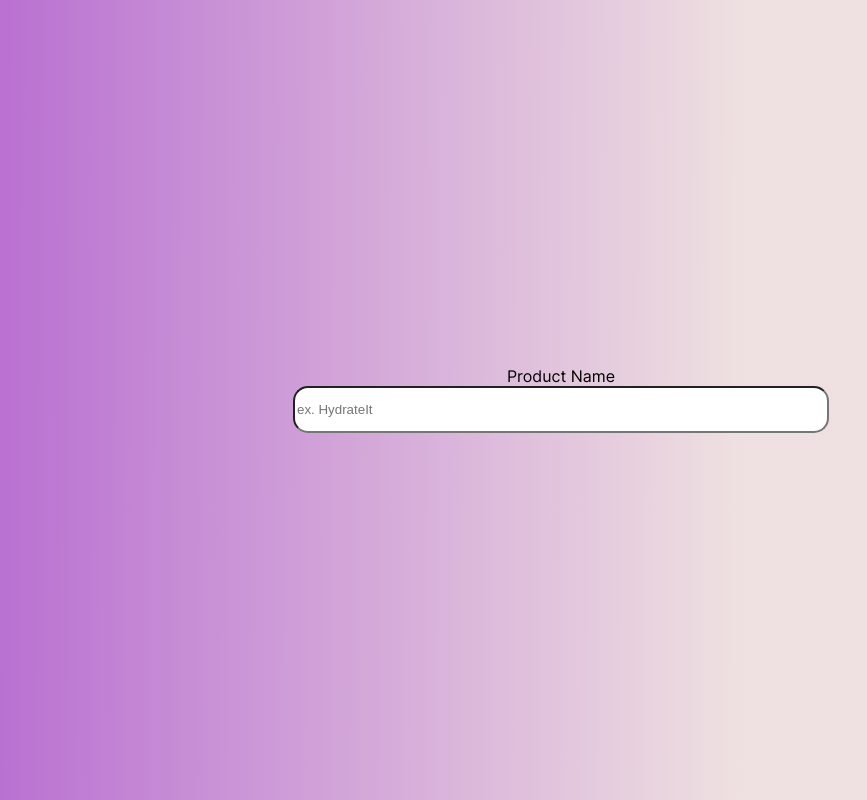
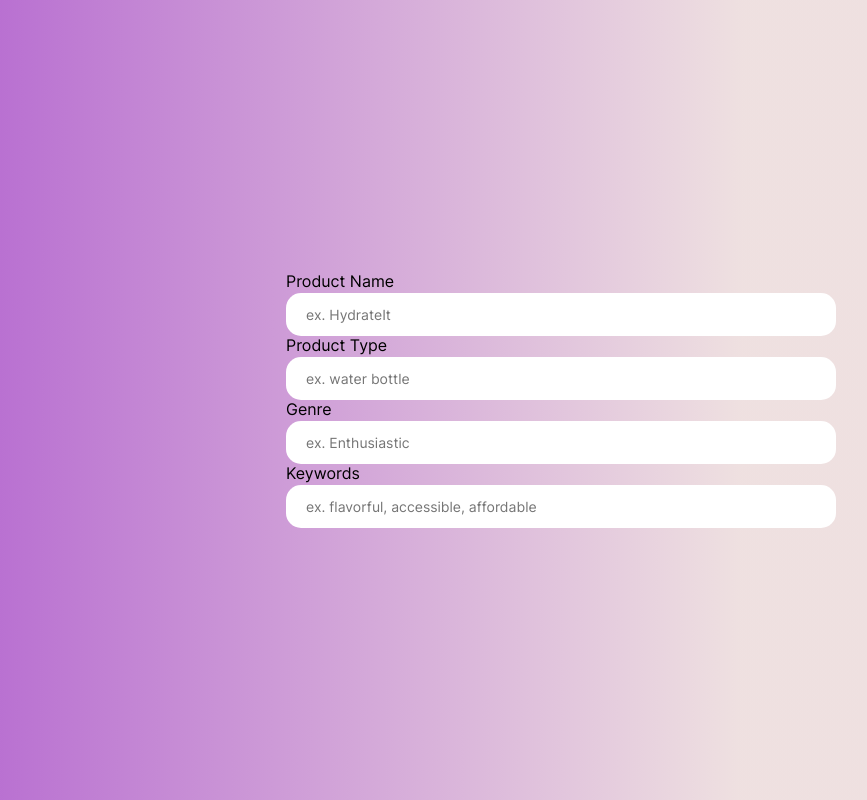
Before and after one commit to MeldaKiziltan/Instad, a React (Create React App) app in the folder instad/: page / in a window 1280 px wide. Shown: the whole page, without its empty margins (79-946 px from the left). Built offline with nearby package versions, Linux system fonts and the light colour scheme.

Commit message:
styling for inputField

```diff
--- a/instad/src/App.js
+++ b/instad/src/App.js
@@ -1,12 +1,14 @@
 import './App.css';
 
 import InputField from './components/inputField.js';
-import logo from './logo.svg';
 
 function App() {
   return (
     <div className="App">
-      <InputField text="Product Name" preview="ex. HydrateIt"></InputField>
+        <InputField text="Product Name" preview="ex. HydrateIt"></InputField>
+        <InputField text="Product Type" preview="ex. water bottle"></InputField>
+        <InputField text="Genre" preview="ex. Enthusiastic"></InputField>
+        <InputField text="Keywords" preview="ex. flavorful, accessible, affordable"></InputField>
     </div>
   );
 }
--- a/instad/src/components/inputField.css
+++ b/instad/src/components/inputField.css
@@ -3,15 +3,38 @@
     font-style: normal;
     font-weight: 400;
     font-size: 16px;
+    color: black;
+
     line-height: 19px;
+    text-align: left;
 
-    color: black;
+    padding-bottom: 2px;
 }
 
 .input-field-box{
     width: 528px;
     height: 41px;
 
+    font-family: 'Inter';
+    font-style: normal;
+    font-weight: 400;
+    font-size: 14px;
+    color: rgb(52, 52, 52);
+
     background: #FFFFFF;
     border-radius: 15px;
+    border-width: 0;
+
+    padding-left: 20px;
+
 }
+
+.input-field-box:hover {
+    border-color: rgba(178, 98, 206, 0.95);
+    border-width: 2px;
+  }
+
+input:focus{
+    border-color: black;
+    border-width: 2px;
+}
```
